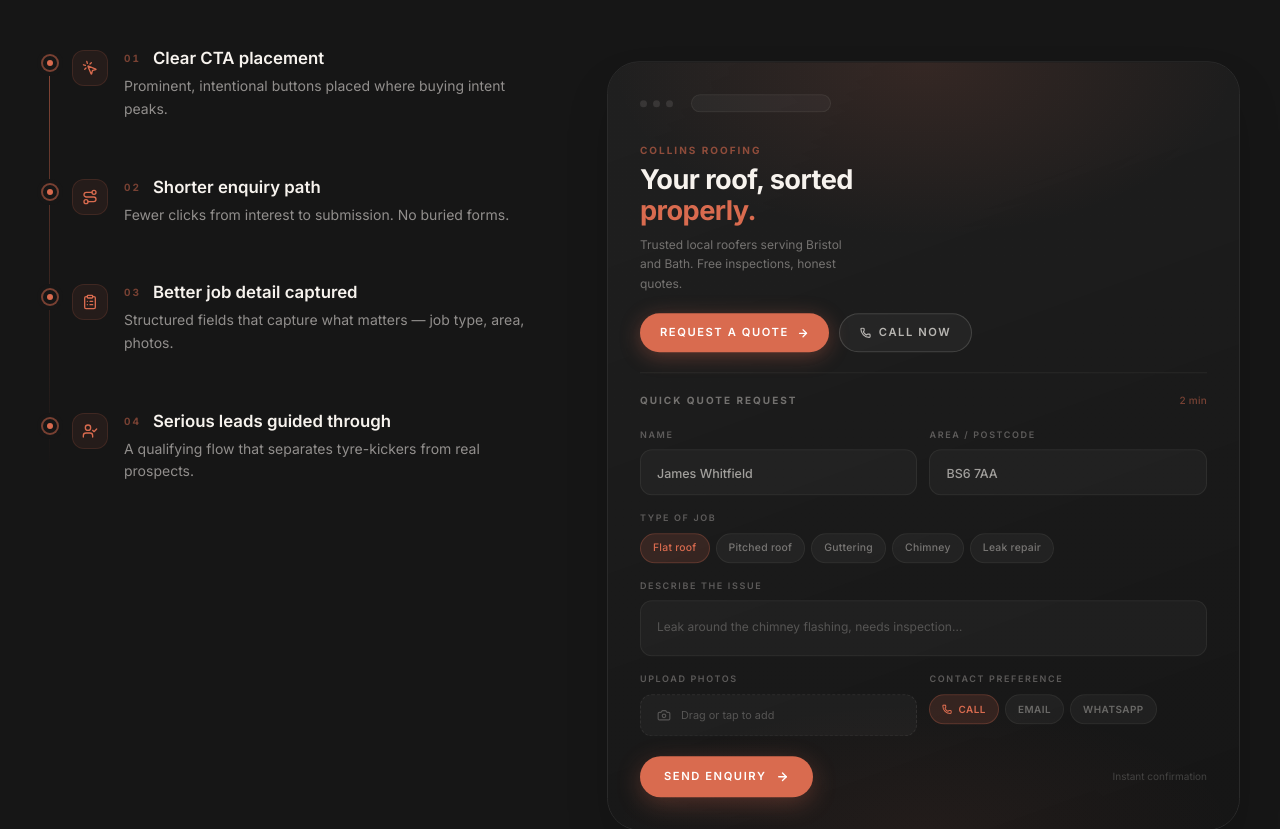
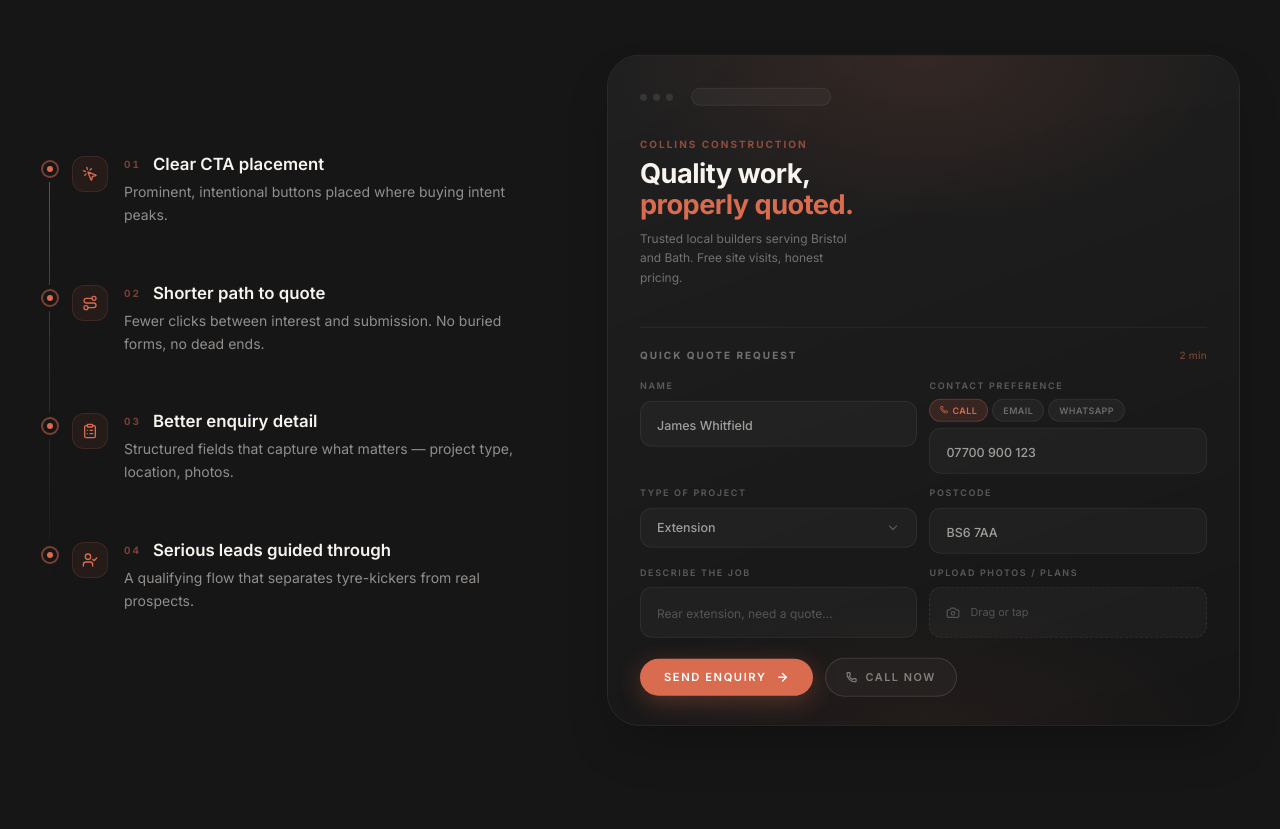
Before and after one commit to iainmacr77/r3worked-website, a Next.js app: page / in a window 1280 px wide. Shown: the part 5980-6809 px from the top of the page. Built offline with nearby package versions, Linux system fonts and the light colour scheme.

Commit message:
2nd section form adjustments almost complete

```diff
--- a/src/components/homepage/LeadCaptureLayer.tsx
+++ b/src/components/homepage/LeadCaptureLayer.tsx
@@ -10,6 +10,7 @@ import {
   Phone,
   Camera,
   ArrowRight,
+  ChevronDown,
 } from "lucide-react";
 
 /* ------------------------------------------------------------------ */
@@ -25,14 +26,14 @@ const CAPTURE_STEPS = [
   {
     icon: Route,
     number: "02",
-    title: "Shorter enquiry path",
-    desc: "Fewer clicks from interest to submission. No buried forms.",
+    title: "Shorter path to quote",
+    desc: "Fewer clicks between interest and submission. No buried forms, no dead ends.",
   },
   {
     icon: ClipboardList,
     number: "03",
-    title: "Better job detail captured",
-    desc: "Structured fields that capture what matters — job type, area, photos.",
+    title: "Better enquiry detail",
+    desc: "Structured fields that capture what matters — project type, location, photos.",
   },
   {
     icon: UserCheck,
@@ -45,7 +46,7 @@ const CAPTURE_STEPS = [
 /* ------------------------------------------------------------------ */
 /*  Form field pills / chips                                           */
 /* ------------------------------------------------------------------ */
-const JOB_TYPES = ["Flat roof", "Pitched roof", "Guttering", "Chimney", "Leak repair"];
+
 const CONTACT_METHODS = [
   { label: "Call", icon: Phone },
   { label: "Email", icon: null },
@@ -68,7 +69,7 @@ export function LeadCaptureLayer() {
     damping: 20,
   });
 
-  const yTransform = useTransform(smoothProgress, [0, 1], [40, -40]);
+  const yTransform = useTransform(smoothProgress, [0, 1], [20, -20]);
 
   return (
     <section
@@ -109,7 +110,7 @@ export function LeadCaptureLayer() {
         </div>
 
         {/* ───────── Two-column layout ───────── */}
-        <div className="grid lg:grid-cols-[1fr_1.3fr] gap-16 lg:gap-20 items-start">
+        <div className="grid lg:grid-cols-[1fr_1.3fr] gap-16 lg:gap-20 items-center">
           {/* ── Left: Capture funnel steps ── */}
           <div className="relative pl-8">
             {/* Vertical thread */}
@@ -191,41 +192,19 @@ export function LeadCaptureLayer() {
                 {/* Hero headline */}
                 <div className="mb-1">
                   <span className="text-[10px] font-bold uppercase tracking-[0.2em] text-[#D96B4F]/60">
-                    Collins Roofing
+                    Collins Construction
                   </span>
                 </div>
                 <h4 className="text-[1.4rem] md:text-[1.7rem] font-bold text-[#F7F3EE] leading-[1.15] tracking-[-0.02em] mb-2">
-                  Your roof, sorted
+                  Quality work,
                   <br />
-                  <span className="text-[#D96B4F]">properly.</span>
+                  <span className="text-[#D96B4F]">properly quoted.</span>
                 </h4>
                 <p className="text-[#F7F3EE]/40 text-xs leading-relaxed max-w-[28ch] mb-5">
-                  Trusted local roofers serving Bristol and&nbsp;Bath. Free inspections, honest quotes.
+                  Trusted local builders serving Bristol and&nbsp;Bath. Free site visits, honest pricing.
                 </p>
 
-                {/* CTA buttons */}
-                <div className="flex flex-wrap gap-2.5">
-                  <motion.div
-                    initial={{ opacity: 0, scale: 0.95 }}
-                    whileInView={{ opacity: 1, scale: 1 }}
-                    viewport={{ once: true }}
-                    transition={{ delay: 0.55 }}
-                    className="inline-flex items-center gap-2 rounded-full bg-[#D96B4F] px-5 py-2.5 text-[0.7rem] font-semibold uppercase tracking-[0.14em] text-white shadow-[0_4px_20px_rgba(217,107,79,0.35)]"
-                  >
-                    Request a Quote
-                    <ArrowRight size={12} strokeWidth={2.5} />
-                  </motion.div>
-                  <motion.div
-                    initial={{ opacity: 0, scale: 0.95 }}
-                    whileInView={{ opacity: 1, scale: 1 }}
-                    viewport={{ once: true }}
-                    transition={{ delay: 0.65 }}
-                    className="inline-flex items-center gap-2 rounded-full border border-[#F7F3EE]/15 bg-[#F7F3EE]/[0.04] px-5 py-2.5 text-[0.7rem] font-semibold uppercase tracking-[0.14em] text-[#F7F3EE]/70"
-                  >
-                    <Phone size={11} strokeWidth={2.5} />
-                    Call Now
-                  </motion.div>
-                </div>
+
               </motion.div>
 
               {/* ─ Divider ─ */}
@@ -237,9 +216,9 @@ export function LeadCaptureLayer() {
                 whileInView={{ opacity: 1, y: 0 }}
                 viewport={{ once: true }}
                 transition={{ delay: 0.5, duration: 0.7 }}
-                className="px-6 pt-5 pb-7 md:px-8 md:pb-8"
+                className="px-6 pt-5 pb-6 md:px-8 md:pb-7"
               >
-                <div className="flex items-center justify-between mb-5">
+                <div className="flex items-center justify-between mb-4">
                   <span className="text-[10px] font-bold uppercase tracking-[0.2em] text-[#F7F3EE]/40">
                     Quick Quote Request
                   </span>
@@ -248,123 +227,111 @@ export function LeadCaptureLayer() {
                   </span>
                 </div>
 
-                {/* Form fields grid */}
-                <div className="grid grid-cols-2 gap-3 mb-4">
-                  {/* Name */}
+                {/* Row 1: Name + Contact preference */}
+                <div className="grid grid-cols-2 gap-3 mb-3">
                   <FormField label="Name" value="James Whitfield" delay={0.6} />
-                  {/* Postcode */}
-                  <FormField label="Area / Postcode" value="BS6 7AA" delay={0.65} />
-                </div>
-
-                {/* Job type chips */}
                   <motion.div
                     initial={{ opacity: 0, y: 8 }}
                     whileInView={{ opacity: 1, y: 0 }}
                     viewport={{ once: true }}
-                  transition={{ delay: 0.7 }}
-                  className="mb-4"
+                    transition={{ delay: 0.65 }}
                   >
-                  <span className="text-[9px] font-semibold uppercase tracking-[0.18em] text-[#F7F3EE]/30 mb-2 block">
-                    Type of job
-                  </span>
-                  <div className="flex flex-wrap gap-1.5">
-                    {JOB_TYPES.map((job, i) => (
-                      <span
-                        key={job}
-                        className={`inline-flex items-center rounded-full px-3 py-1.5 text-[0.65rem] font-medium tracking-wide transition-colors ${
-                          i === 0
-                            ? "bg-[#D96B4F]/15 text-[#D96B4F] border border-[#D96B4F]/25"
-                            : "bg-[#F7F3EE]/[0.04] text-[#F7F3EE]/40 border border-[#F7F3EE]/[0.06]"
-                        }`}
-                      >
-                        {job}
-                      </span>
-                    ))}
-                  </div>
-                </motion.div>
-
-                {/* Describe issue */}
-                <motion.div
-                  initial={{ opacity: 0, y: 8 }}
-                  whileInView={{ opacity: 1, y: 0 }}
-                  viewport={{ once: true }}
-                  transition={{ delay: 0.75 }}
-                  className="mb-4"
-                >
-                  <span className="text-[9px] font-semibold uppercase tracking-[0.18em] text-[#F7F3EE]/30 mb-2 block">
-                    Describe the issue
-                  </span>
-                  <div className="rounded-xl bg-[#F7F3EE]/[0.03] border border-[#F7F3EE]/[0.06] px-4 py-3 min-h-[3.5rem]">
-                    <span className="text-[0.75rem] text-[#F7F3EE]/25 leading-relaxed">
-                      Leak around the chimney flashing, needs inspection…
-                    </span>
-                  </div>
-                </motion.div>
-
-                {/* Upload + contact row */}
-                <motion.div
-                  initial={{ opacity: 0, y: 8 }}
-                  whileInView={{ opacity: 1, y: 0 }}
-                  viewport={{ once: true }}
-                  transition={{ delay: 0.8 }}
-                  className="grid grid-cols-2 gap-3 mb-5"
-                >
-                  {/* Upload photos */}
-                  <div>
-                    <span className="text-[9px] font-semibold uppercase tracking-[0.18em] text-[#F7F3EE]/30 mb-2 block">
-                      Upload photos
-                    </span>
-                    <div className="rounded-xl bg-[#F7F3EE]/[0.03] border border-dashed border-[#F7F3EE]/[0.08] px-4 py-3 flex items-center gap-2.5">
-                      <Camera
-                        size={14}
-                        className="text-[#F7F3EE]/25 shrink-0"
-                      />
-                      <span className="text-[0.68rem] text-[#F7F3EE]/25">
-                        Drag or tap to add
-                      </span>
-                    </div>
-                  </div>
-
-                  {/* Preferred contact */}
-                  <div>
-                    <span className="text-[9px] font-semibold uppercase tracking-[0.18em] text-[#F7F3EE]/30 mb-2 block">
+                    <span className="text-[9px] font-semibold uppercase tracking-[0.18em] text-[#F7F3EE]/30 mb-1.5 block">
                       Contact preference
                     </span>
-                    <div className="flex gap-1.5">
+                    <div className="flex gap-1 mb-1.5">
                       {CONTACT_METHODS.map((method, i) => (
                         <span
                           key={method.label}
-                          className={`inline-flex items-center justify-center gap-1.5 rounded-full px-3 py-[7px] text-[0.62rem] font-semibold uppercase tracking-wider ${
+                          className={`inline-flex items-center justify-center gap-1 rounded-full px-2.5 py-[4px] text-[0.56rem] font-semibold uppercase tracking-wider ${
                             i === 0
                               ? "bg-[#D96B4F]/15 text-[#D96B4F] border border-[#D96B4F]/25"
                               : "bg-[#F7F3EE]/[0.04] text-[#F7F3EE]/35 border border-[#F7F3EE]/[0.06]"
                           }`}
                         >
                           {method.icon && (
-                            <method.icon size={10} strokeWidth={2.5} />
+                            <method.icon size={8} strokeWidth={2.5} />
                           )}
                           {method.label}
                         </span>
                       ))}
                     </div>
+                    <div className="rounded-xl bg-[#F7F3EE]/[0.03] border border-[#F7F3EE]/[0.06] px-4 py-2.5">
+                      <span className="text-[0.78rem] text-[#F7F3EE]/60 font-medium">
+                        07700 900 123
+                      </span>
                     </div>
                   </motion.div>
+                </div>
 
-                {/* Submit button */}
+                {/* Row 2: Type of project (dropdown) + Postcode */}
+                <div className="grid grid-cols-2 gap-3 mb-3">
                   <motion.div
                     initial={{ opacity: 0, y: 8 }}
                     whileInView={{ opacity: 1, y: 0 }}
                     viewport={{ once: true }}
-                  transition={{ delay: 0.85 }}
-                  className="flex items-center justify-between"
+                    transition={{ delay: 0.7 }}
                   >
-                  <div className="inline-flex items-center gap-2.5 rounded-full bg-[#D96B4F] px-6 py-3 text-[0.7rem] font-semibold uppercase tracking-[0.14em] text-white shadow-[0_6px_24px_rgba(217,107,79,0.3)]">
+                    <span className="text-[9px] font-semibold uppercase tracking-[0.18em] text-[#F7F3EE]/30 mb-2 block">
+                      Type of project
+                    </span>
+                    <div className="rounded-xl bg-[#F7F3EE]/[0.03] border border-[#F7F3EE]/[0.06] px-4 py-2.5 flex items-center justify-between">
+                      <span className="text-[0.78rem] text-[#F7F3EE]/60 font-medium">
+                        Extension
+                      </span>
+                      <ChevronDown size={14} className="text-[#F7F3EE]/25" />
+                    </div>
+                  </motion.div>
+                  <FormField label="Postcode" value="BS6 7AA" delay={0.72} />
+                </div>
+
+                {/* Row 3: Describe the job + Upload photos */}
+                <motion.div
+                  initial={{ opacity: 0, y: 8 }}
+                  whileInView={{ opacity: 1, y: 0 }}
+                  viewport={{ once: true }}
+                  transition={{ delay: 0.75 }}
+                  className="grid grid-cols-2 gap-3 mb-5"
+                >
+                  <div>
+                    <span className="text-[9px] font-semibold uppercase tracking-[0.18em] text-[#F7F3EE]/30 mb-2 block">
+                      Describe the job
+                    </span>
+                    <div className="rounded-xl bg-[#F7F3EE]/[0.03] border border-[#F7F3EE]/[0.06] px-4 py-3 min-h-[3.2rem]">
+                      <span className="text-[0.75rem] text-[#F7F3EE]/25 leading-relaxed">
+                        Rear extension, need a quote…
+                      </span>
+                    </div>
+                  </div>
+                  <div>
+                    <span className="text-[9px] font-semibold uppercase tracking-[0.18em] text-[#F7F3EE]/30 mb-2 block">
+                      Upload photos / plans
+                    </span>
+                    <div className="rounded-xl bg-[#F7F3EE]/[0.03] border border-dashed border-[#F7F3EE]/[0.08] px-4 py-3 min-h-[3.2rem] flex items-center gap-2.5">
+                      <Camera size={14} className="text-[#F7F3EE]/25 shrink-0" />
+                      <span className="text-[0.68rem] text-[#F7F3EE]/25">
+                        Drag or tap
+                      </span>
+                    </div>
+                  </div>
+                </motion.div>
+
+                {/* Bottom row: Send enquiry + Call now */}
+                <motion.div
+                  initial={{ opacity: 0, y: 8 }}
+                  whileInView={{ opacity: 1, y: 0 }}
+                  viewport={{ once: true }}
+                  transition={{ delay: 0.8 }}
+                  className="flex items-center gap-3"
+                >
+                  <div className="inline-flex items-center gap-2.5 rounded-full bg-[#D96B4F] px-6 py-2.5 text-[0.7rem] font-semibold uppercase tracking-[0.14em] text-white shadow-[0_6px_24px_rgba(217,107,79,0.3)]">
                     Send Enquiry
                     <ArrowRight size={13} strokeWidth={2.5} />
                   </div>
-                  <span className="text-[10px] text-[#F7F3EE]/20 hidden sm:inline">
-                    Instant confirmation
-                  </span>
+                  <div className="inline-flex items-center gap-2 rounded-full border border-[#F7F3EE]/12 bg-[#F7F3EE]/[0.03] px-5 py-2.5 text-[0.68rem] font-semibold uppercase tracking-[0.14em] text-[#F7F3EE]/45">
+                    <Phone size={11} strokeWidth={2.5} />
+                    Call Now
+                  </div>
                 </motion.div>
               </motion.div>
             </div>
```
Lines whose indentation alone changed are shown as unchanged.
